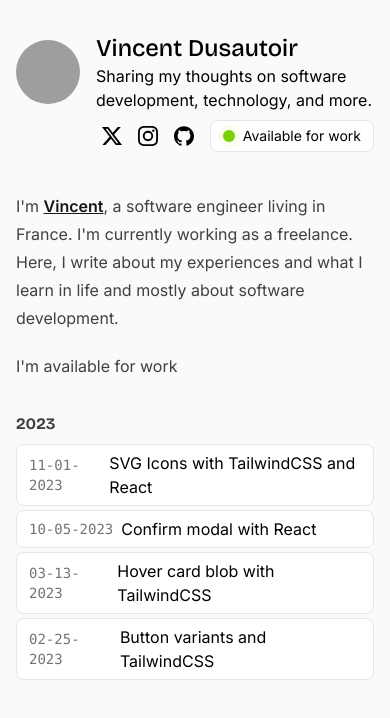
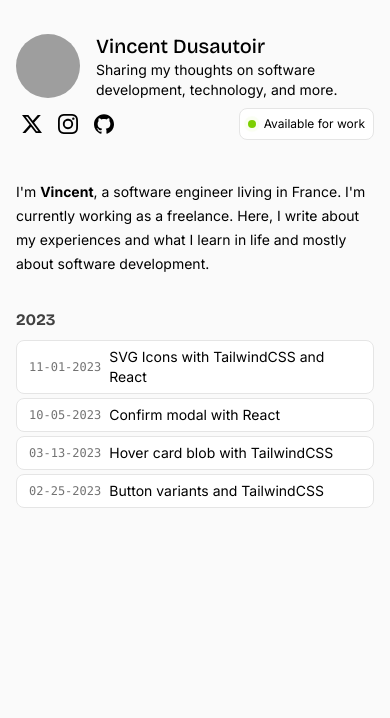
Before and after one commit to Ventinc/vincentdusautoir, an Astro site: page / in a window 390 px wide. Built offline with nearby package versions, Linux system fonts and the light colour scheme; Astro itself is replaced by a stand-in of ours; some packages are replaced by stand-ins of ours; grey boxes are pictures that could not be loaded.

Commit message:
fix: design responsive

```diff
--- a/src/components/header.astro
+++ b/src/components/header.astro
@@ -10,18 +10,18 @@ import meImage from '#/assets/me.png';
       <Image
         src={meImage}
         width={128}
-        class="size-16 rounded-full object-cover"
+        class="size-16 rounded-full object-cover shrink-0"
         alt="Vincent Dusautoir"
       />
       <div class="flex flex-col">
-        <h2 class="text-2xl font-medium font-display">
+        <h2 class="text-xl md:text-2xl font-medium font-display">
           <a href="/">{SITE_TITLE}</a>
         </h2>
-        <p class="text-base">{SITE_DESCRIPTION}</p>
+        <p class="text-sm md:text-base">{SITE_DESCRIPTION}</p>
       </div>
     </div>
     <div class="flex flex-row gap-1">
-      <div class="w-16 mr-3"></div>
+      <div class="w-16 mr-3 hidden md:block"></div>
       <div class="flex-1 flex-row flex gap-1">
         <a
           class="rounded-lg size-8 flex items-center justify-center hover:bg-indigo-100 hover:text-indigo-700 transition-all"
@@ -77,13 +77,13 @@ import meImage from '#/assets/me.png';
       </div>
       <a
         href="mailto:vincent.dusautoir.pro@gmail.com"
-        class="rounded-lg h-8 px-3 flex gap-2 items-center justify-center bg-white border border-neutral-200 hover:bg-indigo-50 hover:border-indigo-200 text-sm hover:text-indigo-700 transition-all"
+        class="rounded-lg h-8 px-2 flex gap-2 items-center justify-center bg-white border border-neutral-200 hover:bg-indigo-50 hover:border-indigo-200 text-xs md:text-sm hover:text-indigo-700 transition-all"
       >
-        <span class="relative flex size-3">
+        <span class="relative flex size-2">
           <span
             class="absolute inline-flex h-full w-full animate-ping rounded-full bg-lime-400 opacity-75"
           ></span>
-          <span class="relative inline-flex size-3 rounded-full bg-lime-500"
+          <span class="relative inline-flex size-2 rounded-full bg-lime-500"
           ></span>
         </span>
         Available for work
--- a/src/components/post-card.astro
+++ b/src/components/post-card.astro
@@ -9,10 +9,10 @@ const { title, date, slug } = Astro.props;
 <div
   class="bg-white rounded-lg border flex flex-row gap-2 items-center py-1.5 px-3 border-neutral-200 hover:border-indigo-200 hover:bg-indigo-50 group relative overflow-hidden"
 >
-  <span class="text-sm text-neutral-500 font-mono"
+  <span class="text-xs md:text-sm text-neutral-500 font-mono shrink-0"
     ><FormattedDate date={date} /></span
   >
-  <h2 class="text-base">
+  <h2 class="text-sm md:text-base">
     <a href={`/blog/${slug}`}>{title}<span class="absolute inset-0"></span></a>
   </h2>
 </div>
--- a/src/layouts/blog-post.astro
+++ b/src/layouts/blog-post.astro
@@ -12,7 +12,7 @@ const { title, description, date } = Astro.props;
   <main>
     <article>
       <div
-        class="prose prose-neutral prose-headings:font-medium prose-headings:font-display"
+        class="prose-sm md:prose prose-neutral prose-headings:font-medium prose-headings:font-display"
       >
         <div class="flex flex-col">
           <div class="text-neutral-500">
--- a/src/pages/index.astro
+++ b/src/pages/index.astro
@@ -33,7 +33,7 @@ const sortedYears = Object.keys(postsByYears).sort((a, b) => {
 ---
 
 <SiteLayout>
-  <div class="prose prose-neutral pb-8">
+  <div class="prose-sm md:prose prose-neutral pb-8">
     <p>
       I'm <a href="https://www.x.com/vincent_dstr" target="_blank"
         ><strong>Vincent</strong></a
@@ -41,7 +41,6 @@ const sortedYears = Object.keys(postsByYears).sort((a, b) => {
       freelance. Here, I write about my experiences and what I learn in life and
       mostly about software development.
     </p>
-    <p>I'm available for work</p>
   </div>
   <main class="flex flex-col gap-4">
     {
```
